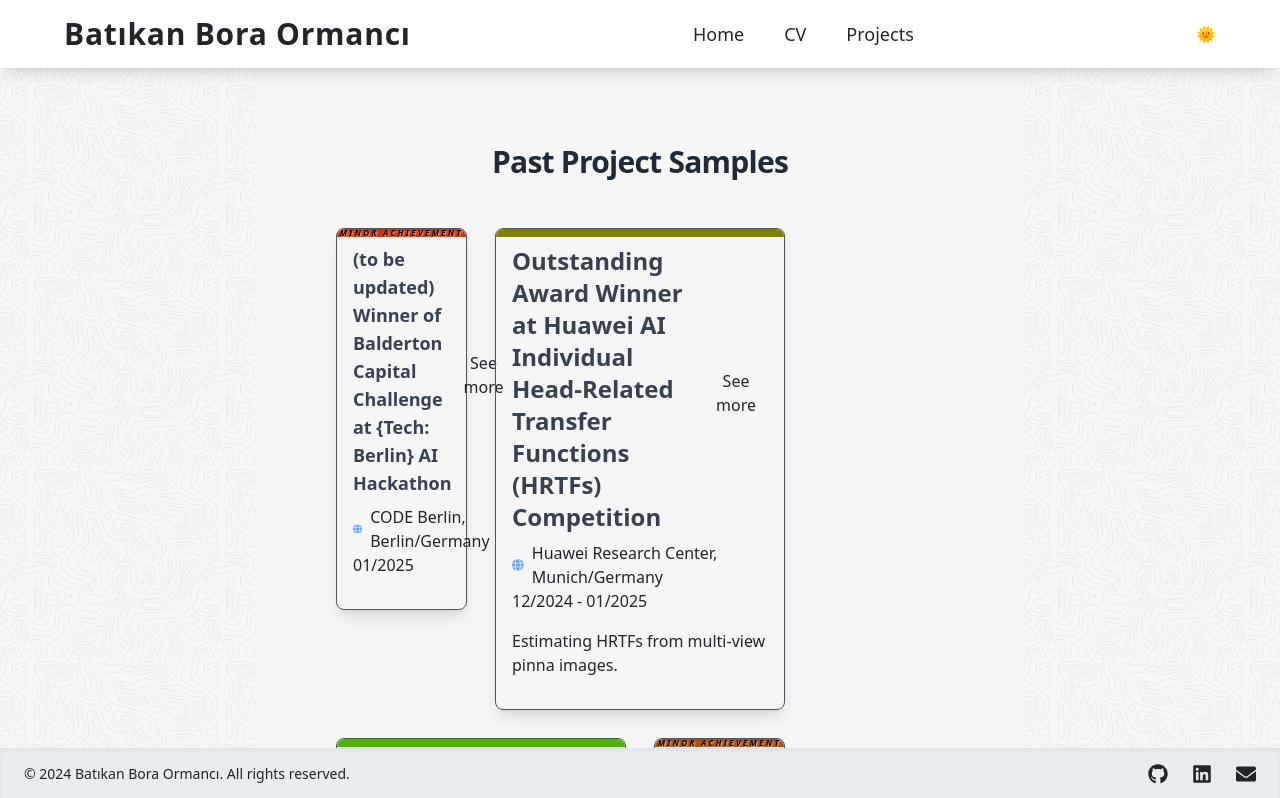
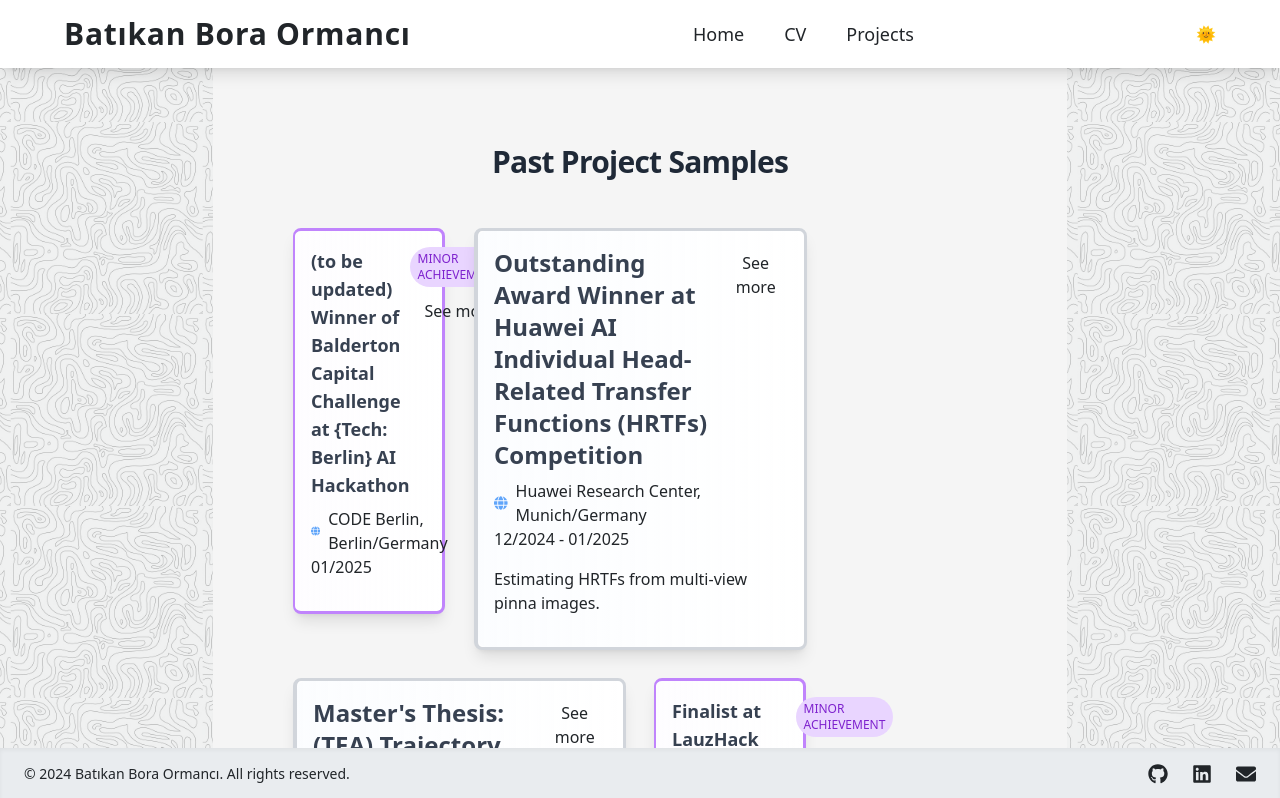
Before and after one commit to batikanor/batikanor.github.io, a Next.js app: page /projects in a window 1280 px wide. Shown: the top 798 px of the page. Built offline with nearby package versions, Linux system fonts and the light colour scheme.

Commit message:
Fix hydration error, improve project displayal, make embeds extendable

```diff
--- a/src/app/cv/page.js
+++ b/src/app/cv/page.js
@@ -1,71 +1,121 @@
 "use client";
 import { useState, useEffect } from 'react';
+import { motion } from 'framer-motion';
+import VanillaTilt from 'vanilla-tilt'; // You'll need to install this
 
 export default function CV() {
-  const [scale, setScale] = useState(1);
   const [isMobile, setIsMobile] = useState(false);
 
   useEffect(() => {
     const handleResize = () => {
-      const isMobileDevice = window.innerWidth <= 768; // Adjust breakpoint as needed
-      setIsMobile(isMobileDevice);
-
-      if (!isMobileDevice) {
-        const cvWidth = 1000;
-        const availableWidth = window.innerWidth;
-        const widthScale = availableWidth / cvWidth;
-        const newScale = widthScale;
-
-
-        setScale(newScale);
-      } else {
-        setScale(1);
-      }
+      setIsMobile(window.innerWidth <= 768);
     };
-
     handleResize();
     window.addEventListener('resize', handleResize);
-
     return () => window.removeEventListener('resize', handleResize);
   }, []);
 
+  useEffect(() => {
+    // Initialize tilt effect on the CV container
+    const tiltElement = document.querySelector(".tilt-element");
+    if (tiltElement && !isMobile) {
+      VanillaTilt.init(tiltElement, {
+        max: 5, // maximum tilt rotation (degrees)
+        scale: 1.05, // scaling on hover
+        speed: 1000, // Speed of the enter/exit transition
+        glare: true, // Enable glare effect
+        "max-glare": 0.2, // maximum glare opacity
+        perspective: 1000, // Transform perspective, the lower the more extreme the tilt gets
+      });
+    }
+  }, [isMobile]);
+
   return (
-    <main className="flex flex-col items-center justify-center min-h-screen p-4">
-      <br/>
-      <h1 className="text-4xl font-bold mb-4">Curriculum Vitae</h1>
+    <motion.main
+      initial={{ opacity: 0 }}
+      animate={{ opacity: 1 }}
+      transition={{ duration: 0.5 }}
+      // className="flex flex-col items-center justify-center min-h-screen bg-gradient-to-b from-gray-50 to-white p-8"
+      className="flex flex-col items-center justify-center"
+
+    >
+      <motion.h1
+        initial={{ y: -50 }}
+        animate={{ y: 0 }}
+        className="text-5xl font-bold mb-8 text-gray-800 tracking-tight"
+      >
+
+      </motion.h1>
+
       {isMobile ? (
-        // Do not show CV on mobile, just show the download button or a message
-        <p className="text-center mb-4">Please download my CV below.</p>
+        <motion.div
+          initial={{ scale: 0.9, opacity: 0 }}
+          animate={{ scale: 1, opacity: 1 }}
+          className="text-center space-y-4 p-6 bg-white rounded-lg shadow-lg"
+        >
+          <p className="text-lg text-gray-700">
+            For the best viewing experience, please download the CV below.
+          </p>
+          <motion.div whileHover={{ scale: 1.05 }} whileTap={{ scale: 0.95 }}>
+            <a
+              href="https://docs.google.com/document/d/1WJrlmn0cTgHiylnJaGbDYt_AX4li0fC8VFtORVIkh8w/export?format=pdf"
+              download
+              className="inline-block bg-gradient-to-r from-green-500 to-green-600 text-white px-6 py-3 rounded-lg font-semibold shadow-md hover:shadow-lg transition-all duration-200"
+            >
+              Download CV as PDF
+            </a>
+          </motion.div>
+        </motion.div>
       ) : (
-        // Scaled iframe for larger screens
-        <div
-          className="overflow-hidden"
-          style={{
-            width: `${816 * scale}px`,
-            height: `${1450 * scale}px`,
-          }}
-        >
-          <iframe
-            src="https://docs.google.com/document/d/e/2PACX-1vTI_n0Epv5KdWd5cO9d_78Lbvzvpb2gN7IqtrOPrYEpLHBd9islycKCqAk3BoDcH0fEOMzypmLvVQan/pub?embedded=true"
+        <div className="space-y-8">
+          <motion.div
+            initial={{ y: 50, opacity: 0 }}
+            animate={{ y: 0, opacity: 1 }}
+            transition={{ delay: 0.2 }}
+            className="tilt-element relative bg-white rounded-xl shadow-2xl overflow-hidden"
             style={{
-              transform: `scale(${scale})`,
-              transformOrigin: 'top left',
-              width: '816px',
-              height: '3156px',
-              border: 'none',
+              width: '850px',
+              height: '1100px',
+              transformStyle: 'preserve-3d',
             }}
-            title="My CV"
-          ></iframe>
+          >
+            {/* Decorative elements */}
+            <div className="absolute inset-0 bg-gradient-to-tr from-white/10 to-white/30 pointer-events-none z-10" />
+            <div className="absolute -inset-1 bg-gradient-to-tr from-green-500/20 to-blue-500/20 blur-sm" />
+
+            <iframe
+              src="https://docs.google.com/document/d/e/2PACX-1vQneAZ5e8gxeySlhgZoHBj3GQ_XGqQ1Ykephk0ISrMx9vldhVLq8aL5S6bEt437PSfe8qJU8VPpnb74/pub?embedded=true"
+              style={{
+                width: '100%',
+                height: '100%',
+                border: 'none',
+                transform: 'translateZ(50px)', // 3D effect
+                position: 'relative',
+                zIndex: 1,
+              }}
+              title="My CV"
+              className="bg-white"
+            />
+          </motion.div>
+
+          <motion.div
+            initial={{ y: 20, opacity: 0 }}
+            animate={{ y: 0, opacity: 1 }}
+            transition={{ delay: 0.4 }}
+            className="text-center"
+          >
+            <motion.a
+              whileHover={{ scale: 1.05 }}
+              whileTap={{ scale: 0.95 }}
+              href="https://docs.google.com/document/d/1WJrlmn0cTgHiylnJaGbDYt_AX4li0fC8VFtORVIkh8w/export?format=pdf"
+              download
+              className="inline-block bg-gradient-to-r from-green-500 to-green-600 text-white px-6 py-3 rounded-lg font-semibold shadow-md hover:shadow-lg transition-all duration-200"
+            >
+              Download CV as PDF
+            </motion.a>
+          </motion.div>
         </div>
       )}
-
-      <a
-        href="https://docs.google.com/document/d/1ZVQcdNvOR46HBUCtVy6XKFOXocRYL9-TR_LLrRfJ2T8/export?format=pdf"
-        download
-        className="mt-4 inline-block bg-green-500 text-white px-4 py-2 rounded"
-      >
-        Download CV as PDF
-      </a>
-    </main>
+    </motion.main>
   );
 }
--- a/src/app/layout.js
+++ b/src/app/layout.js
@@ -24,9 +24,9 @@ export const metadata = {
 
 export default function RootLayout({ children }) {
   return (
-    <html lang="en" className={`${geistSans.variable} ${geistMono.variable}`}>
-      <body className="antialiased flex flex-col min-h-screen">
-        <ThemeProvider attribute="class" defaultTheme="light" enableSystem={false}>
+    <html lang="en" suppressHydrationWarning className={`${geistSans.variable} ${geistMono.variable}`}>
+      <body className="antialiased flex flex-col min-h-screen" suppressHydrationWarning>
+        <ThemeProvider attribute="class" defaultTheme="system" enableSystem>
           {/* Header */}
           <header className="bg-[var(--navbar-background-light)] dark:bg-[var(--navbar-background-dark)] shadow fixed top-0 left-0 right-0 z-50">
             <Navbar />
@@ -34,9 +34,9 @@ export default function RootLayout({ children }) {
           <div className="flex-1 flex flex-col lg:flex-row mt-16">
 
             {/* Left Sidebar */}
-            <aside className="hidden lg:block lg:w-1/5 p-4 bg-[var(--sidepanel-background-light)] dark:bg-[var(--sidepanel-background-dark)] relative">
+            <aside className="hidden lg:block lg:w-1/6 p-4 bg-[var(--sidepanel-background-light)] dark:bg-[var(--sidepanel-background-dark)] relative">
               <div
-                className="absolute inset-0 bg-center opacity-20 dark:opacity-60"
+                className="absolute inset-0 bg-center opacity-60 dark:opacity-60"
                 style={{
                   backgroundImage: "url('/aside-pattern.png')",
                   backgroundSize: "15vw",
@@ -52,9 +52,9 @@ export default function RootLayout({ children }) {
             </main>
 
             {/* Right Sidebar */}
-            <aside className="hidden lg:block lg:w-1/5 p-4 bg-[var(--sidepanel-background-light)] dark:bg-[var(--sidepanel-background-dark)] relative">
+            <aside className="hidden lg:block lg:w-1/6 p-4 bg-[var(--sidepanel-background-light)] dark:bg-[var(--sidepanel-background-dark)] relative">
               <div
-                className="absolute inset-0 bg-center opacity-20 dark:opacity-60"
+                className="absolute inset-0 bg-center opacity-60 dark:opacity-60"
                 style={{
                   backgroundImage: "url('/aside-pattern.png')",
                   backgroundSize: "15vw",
--- a/src/components/Projects.js
+++ b/src/components/Projects.js
@@ -1,4 +1,6 @@
-import React, { useState, useEffect } from "react";
+import React, { useState, useEffect, useRef } from "react";
+import { motion } from "framer-motion";
+import VanillaTilt from 'vanilla-tilt';
 import "./Projects.css";
 import { contestsAndActivities } from "../data/contestsAndActivities";
 import { NAVBAR_HEIGHT } from '../constants/layout';
@@ -19,25 +21,95 @@ const getGoogleDriveImageEmbedUrl = (url) => {
   return fileIdMatch ? `https://drive.google.com/uc?export=view&id=${fileIdMatch[0]}` : url;
 };
 
-// Function to generate a deterministic color based on the importance
-const getDeterministicColor = (importance) => {
-  // Define start and end colors (red to gold)
-  const startColor = { r: 255, g: 0, b: 0 };    // Red
-  const endColor = { r: 0, g: 255, b: 0 };    // Green
+// Replace getDeterministicColor with getImportanceStyles
+const getImportanceStyles = (importance) => {
+  // Define different style configurations based on importance ranges
+  if (importance >= 8) {
+    return {
+      borderStyle: 'border-l-4 border-t-4',
+      borderColor: 'border-yellow-400',
+      bgGradient: 'bg-gradient-to-r from-yellow-100/10 to-transparent'
+    };
+  } else if (importance >= 5) {
+    return {
+      borderStyle: 'border-l-4',
+      borderColor: 'border-blue-400',
+      bgGradient: 'bg-gradient-to-r from-blue-100/10 to-transparent'
+    };
+  } else if (importance >= 2) {
+    return {
+      borderStyle: 'border-l-2',
+      borderColor: 'border-purple-400',
+      bgGradient: 'bg-gradient-to-r from-purple-100/10 to-transparent'
+    };
+  } else {
+    return {
+      borderStyle: 'border-l',
+      borderColor: 'border-gray-400',
+      bgGradient: 'bg-gradient-to-r from-gray-100/10 to-transparent'
+    };
+  }
+};
 
-  // Normalize importance to a 0-1 scale (assuming max importance is 10)
-  const normalizedImportance = Math.min(importance / 10, 1);
+// Update the iframe component to be resizable
+const ResizableEmbed = ({ url, initialHeight = 300 }) => {
+  const [height, setHeight] = useState(initialHeight);
+  const resizeRef = useRef(null);
 
-  // Interpolate between colors
-  const r = Math.round(startColor.r + (endColor.r - startColor.r) * normalizedImportance);
-  const g = Math.round(startColor.g + (endColor.g - startColor.g) * normalizedImportance);
-  const b = Math.round(startColor.b + (endColor.b - startColor.b) * normalizedImportance);
+  useEffect(() => {
+    if (!resizeRef.current) return;
 
-  return `rgb(${r}, ${g}, ${b})`;
+    let startY;
+    let startHeight;
+
+    const onMouseDown = (e) => {
+      startY = e.clientY;
+      startHeight = height;
+      document.addEventListener('mousemove', onMouseMove);
+      document.addEventListener('mouseup', onMouseUp);
+    };
+
+    const onMouseMove = (e) => {
+      const delta = e.clientY - startY;
+      setHeight(Math.max(200, startHeight + delta)); // Minimum height of 200px
+    };
+
+    const onMouseUp = () => {
+      document.removeEventListener('mousemove', onMouseMove);
+      document.removeEventListener('mouseup', onMouseUp);
+    };
+
+    resizeRef.current.addEventListener('mousedown', onMouseDown);
+
+    return () => {
+      if (resizeRef.current) {
+        resizeRef.current.removeEventListener('mousedown', onMouseDown);
+      }
+      document.removeEventListener('mousemove', onMouseMove);
+      document.removeEventListener('mouseup', onMouseUp);
+    };
+  }, [height]);
+
+  return (
+    <div className="relative mb-4">
+      <iframe
+        src={getGoogleDriveEmbedUrl(url)}
+        className="w-full border-0"
+        style={{ height: `${height}px` }}
+        allowFullScreen
+      />
+      <div
+        ref={resizeRef}
+        className="absolute bottom-0 left-0 right-0 h-2 bg-gray-200 hover:bg-gray-300 cursor-ns-resize"
+        title="Drag to resize"
+      />
+    </div>
+  );
 };
 
 const Projects = () => {
   const [expandedActivity, setExpandedActivity] = useState(null);
+  const [isMobile, setIsMobile] = useState(false);
 
   // Function to handle scrolling to a project
   const scrollToProject = (slug) => {
@@ -121,48 +193,84 @@ const Projects = () => {
     );
   };
 
+  // Add this useEffect for mobile detection
+  useEffect(() => {
+    const handleResize = () => {
+      setIsMobile(window.innerWidth <= 768);
+    };
+    handleResize();
+    window.addEventListener('resize', handleResize);
+    return () => window.removeEventListener('resize', handleResize);
+  }, []);
+
+  // Add this useEffect for tilt effect
+  useEffect(() => {
+    // Initialize tilt effect on all project cards
+    const tiltElements = document.querySelectorAll(".tilt-card");
+    if (!isMobile) {
+      tiltElements.forEach(element => {
+        VanillaTilt.init(element, {
+          max: 3, // Reduced tilt for cards
+          scale: 1.02, // Subtle scale
+          speed: 800,
+          glare: true,
+          "max-glare": 0.1,
+          perspective: 1000,
+        });
+      });
+    }
+  }, [isMobile, expandedActivity]); // Re-run when cards expand/collapse
+
   return (
-    <div className="max-w-6xl mx-auto py-8 px-4 sm:px-6 lg:px-8">
-      <h2 className="text-3xl font-bold tracking-tight text-center mb-12">
+    <motion.div
+      initial={{ opacity: 0 }}
+      animate={{ opacity: 1 }}
+      transition={{ duration: 0.5 }}
+      className="max-w-6xl mx-auto py-8 px-4 sm:px-6 lg:px-8"
+    >
+      <motion.h2
+        initial={{ y: -20 }}
+        animate={{ y: 0 }}
+        className="text-3xl font-bold tracking-tight text-center mb-12"
+      >
         Past Project Samples
-      </h2>
-
+      </motion.h2>
 
       {/* Activities Grid */}
       <div className="grid grid-cols-1 sm:grid-cols-2 lg:grid-cols-4 gap-7">
-        {contestsAndActivities.map((activity) => {
+        {contestsAndActivities.map((activity, index) => {
           const isExpanded = expandedActivity === activity;
           const isMicro = activity.importance < 2;
           const isMinor = activity.importance >= 2 && activity.importance < 5;
 
           return (
-            <div
+            <motion.div
               id={activity.slug}
               key={activity.slug}
+              initial={{ opacity: 0, y: 20 }}
+              animate={{ opacity: 1, y: 0 }}
+              transition={{ duration: 0.3, delay: index * 0.1 }}
               className={`${
                 isExpanded ? "col-span-1 sm:col-span-2 lg:col-span-4" :
-                // make hte col span even smaller for micro achievements
                 isMicro ? "col-span-1" :
                 isMinor ? "col-span-1 sm:col-span-1 lg:col-span-1" :
                 "col-span-1 sm:col-span-2 lg:col-span-2"
               } transition-all duration-300`}
             >
-              <div className={`relative p-4 rounded-lg shadow-lg border border-gray-600 ${
+              <div
+                className={`tilt-card relative p-4 rounded-lg shadow-lg bg-white dark:bg-gray-900/40 border-[3px] border-gray-300 ${
                   activity.highlighted ? "highlight" : ""
-              }`}>
-
-                {/* Deterministic colored bar at the top */}
+                } ${!isExpanded ? `${getImportanceStyles(activity.importance).borderStyle} ${getImportanceStyles(activity.importance).borderColor}` : ""}`}
+                style={{ transformStyle: 'preserve-3d' }}
+              >
+                {/* Replace the colored bar with a subtle gradient background */}
                 {!isExpanded && (
-                  <div
-                    style={{ backgroundColor: getDeterministicColor(activity.importance) }}
-                    className="absolute top-0 left-0 right-0 h-2 rounded-t-lg"
-                  >
-                    {isMicro && <span className="micro-achievement">MICRO ACHIEVEMENT</span>}
-                    {isMinor && <span className="minor-achievement">MINOR ACHIEVEMENT</span>}
-                  </div>
+                  <div className={`absolute inset-0 ${getImportanceStyles(activity.importance).bgGradient} pointer-events-none rounded-lg`} />
                 )}
 
-                <div className="flex justify-between items-center">
+                {/* Remove the old colored bar div and continue with existing content */}
+                <div className="relative z-20">
+                  <div className="flex justify-between items-start">
                     <h3 className={`${
                       isMicro ? 'text-xs sm:text-base' :
                       isMinor ? 'text-sm sm:text-lg' :
@@ -170,12 +278,22 @@ const Projects = () => {
                     } font-semibold mb-2`}>
                       {activity.title}
                     </h3>
+                    <div className="flex flex-col items-end gap-2">
+                      {!isExpanded && (isMicro || isMinor) && (
+                        <span className={`text-xs px-2 py-1 rounded-full ${
+                          isMicro ? 'bg-gray-200 text-gray-700 dark:bg-gray-700 dark:text-gray-300' :
+                          'bg-purple-200 text-purple-700 dark:bg-purple-700 dark:text-purple-200'
+                        }`}>
+                          {isMicro ? 'MICRO' : 'MINOR ACHIEVEMENT'}
+                        </span>
+                      )}
                       <button
                         onClick={() => toggleExpandedView(activity)}
-                    className="px-3 py-1 rounded hover:bg-gray-500"
+                        className="px-3 py-1 rounded hover:bg-gray-100 dark:hover:bg-gray-700"
                       >
                         {isExpanded ? "Collapse" : "See more"}
                       </button>
+                    </div>
                   </div>
 
                   <LocationDisplay activity={activity} onClick={() => handleLocationClick(activity)} />
@@ -242,13 +360,7 @@ const Projects = () => {
                       {activity.gdrive_embed && activity.gdrive_embed.length > 0 && (
                         <div className="mb-4">
                           {activity.gdrive_embed.map((embedUrl, index) => (
-                          <iframe
-                            key={index}
-                            src={getGoogleDriveEmbedUrl(embedUrl)}
-                            className="w-full h-64 mb-2"
-                            frameBorder="0"
-                            allowFullScreen
-                          ></iframe>
+                            <ResizableEmbed key={index} url={embedUrl} />
                           ))}
                         </div>
                       )}
@@ -256,10 +368,11 @@ const Projects = () => {
                   )}
                 </div>
               </div>
+            </motion.div>
           );
         })}
       </div>
-    </div>
+    </motion.div>
   );
 };
 
```
Also changed, not shown: package.json (+19 -17 lines), src/app/page.js (+13 -2 lines), src/components/EmbeddedContent.js (added, +21 -0 lines), src/components/Projects.css (+13 -0 lines), 2 other files (tests, documents, lock files or other folders). Lines whose indentation alone changed are shown as unchanged.
